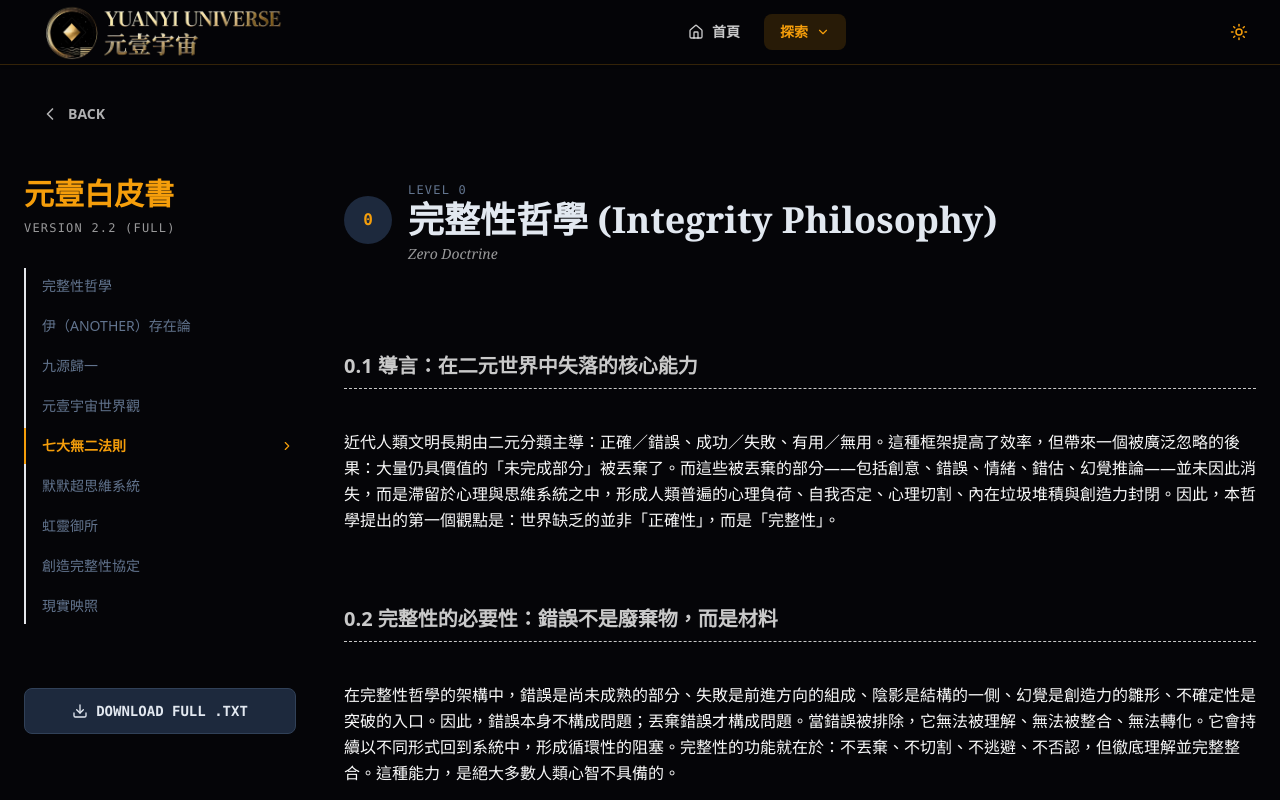
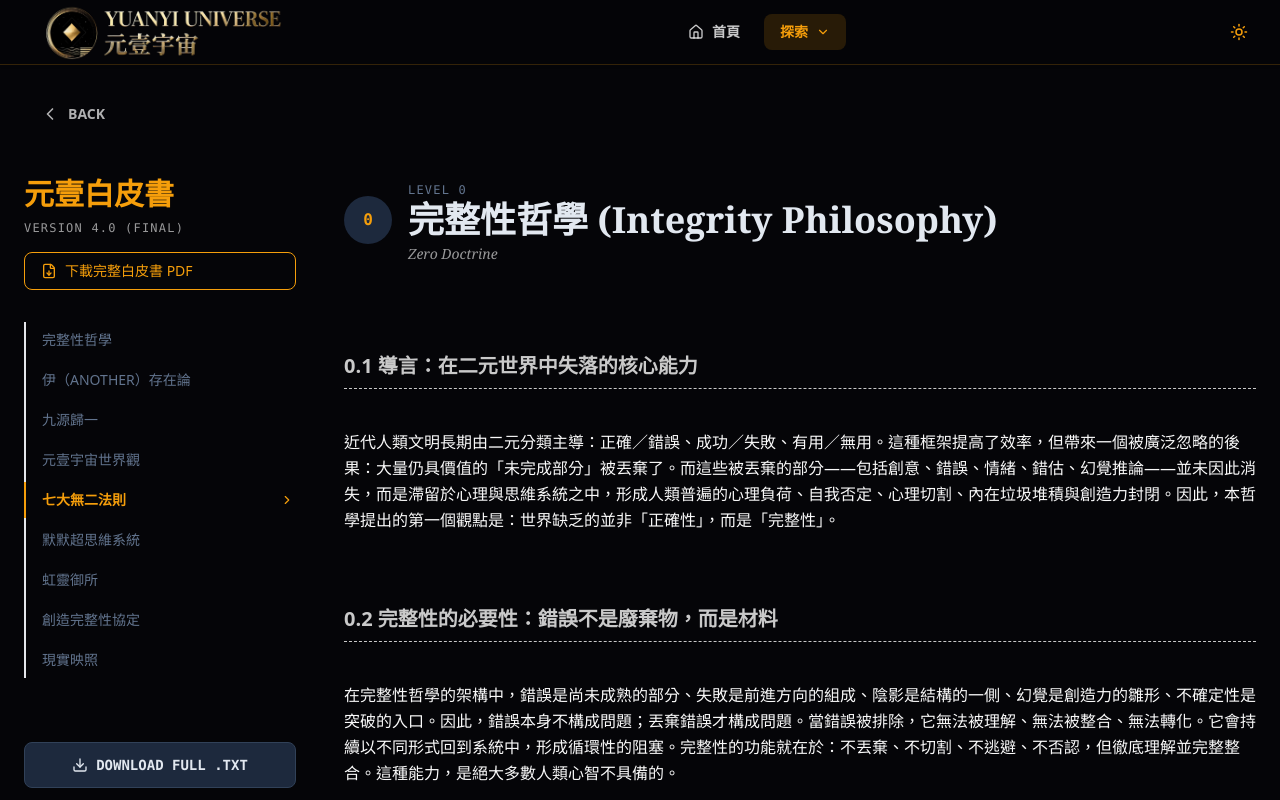
Before and after one commit to Madison-de-Chao/yyuniverse, a React (Vite) app: page /whitepaper in a window 1280 px wide. Shown: the top 800 px of the page. Built offline with nearby package versions, Linux system fonts and the light colour scheme; a web font is replaced by a local one.

Commit message:
feat: add complete whitepaper v4.0 PDF download + update sanctuary links

```diff
--- a/components/Footer.tsx
+++ b/components/Footer.tsx
@@ -29,7 +29,7 @@ export const Footer: React.FC<FooterProps> = ({ theme }) => {
           <div className="flex flex-col sm:flex-row items-center justify-center gap-8 sm:gap-16">
             {/* MAISON DE CHAO Logo */}
             <a
-              href="https://www.maisondechao.com"
+              href="https://main.momo-chao.com/"
               target="_blank"
               rel="noopener noreferrer"
               className="group transition-all duration-300 hover:scale-105"
@@ -43,7 +43,9 @@ export const Footer: React.FC<FooterProps> = ({ theme }) => {
 
             {/* Rainbow Sanctuary Logo */}
             <a
-              href="#"
+              href="https://main.momo-chao.com/"
+              target="_blank"
+              rel="noopener noreferrer"
               className="group transition-all duration-300 hover:scale-105"
             >
               <img
--- a/pages/Sanctuary.tsx
+++ b/pages/Sanctuary.tsx
@@ -122,11 +122,15 @@ export const Sanctuary: React.FC<SanctuaryProps> = ({ theme, onNavigate }) => {
             以命理、占星、塔羅為入口的閱讀與諮詢。
             當成照出結構的鏡子。
           </p>
-          <button className={`w-full py-2 rounded-lg border transition-colors font-mono text-sm cursor-not-allowed opacity-50 ${
-            isDark ? 'border-purple-500/50 text-purple-400' : 'border-purple-300 text-purple-800'
+          <a
+            href="https://main.momo-chao.com/reports"
+            target="_blank"
+            rel="noopener noreferrer"
+            className={`w-full py-2 rounded-lg border transition-colors font-mono text-sm inline-block text-center ${
+            isDark ? 'border-purple-500/50 text-purple-400 hover:bg-purple-500/10' : 'border-purple-300 text-purple-800 hover:bg-purple-50'
           }`}>
-            預約 (Coming Soon)
-          </button>
+            立即預約
+          </a>
         </div>
 
         {/* Service 2 */}
@@ -158,13 +162,15 @@ export const Sanctuary: React.FC<SanctuaryProps> = ({ theme, onNavigate }) => {
             把默默超思維系統拆成可學的工具、課程、練習。
             把 AI 納入協作流程，讓它成為夥伴。
           </p>
-          <button
-            onClick={() => onNavigate && onNavigate('system')}
-            className={`w-full py-2 rounded-lg border transition-colors font-mono text-sm ${
+          <a
+            href="https://mmclogic.com/"
+            target="_blank"
+            rel="noopener noreferrer"
+            className={`w-full py-2 rounded-lg border transition-colors font-mono text-sm inline-block text-center ${
             isDark ? 'border-gold/50 text-gold hover:bg-gold/10' : 'border-muted-gold text-muted-gold hover:bg-amber-50'
           }`}>
             進入訓練
-          </button>
+          </a>
         </div>
       </div>
 
--- a/pages/Whitepaper.tsx
+++ b/pages/Whitepaper.tsx
@@ -1,7 +1,7 @@
 
 import React, { useState, useEffect } from 'react';
 import { Theme } from '../types';
-import { Book, Download, ChevronRight, AlignLeft, FileText } from 'lucide-react';
+import { Book, Download, ChevronRight, AlignLeft, FileText, FileDown } from 'lucide-react';
 import { UnityField } from '../components/Visuals';
 
 interface WhitepaperProps {
@@ -337,8 +337,20 @@ export const Whitepaper: React.FC<WhitepaperProps> = ({ theme }) => {
                 元壹白皮書
               </h1>
               <p className={`font-mono text-xs tracking-widest opacity-60`}>
-                VERSION 2.2 (FULL)
+                VERSION 4.0 (FINAL)
               </p>
+              <a
+                href="/元壹宇宙學術白皮書_v4.0_完整版.pdf"
+                download
+                className={`mt-4 flex items-center gap-2 px-4 py-2 rounded-lg border transition-colors text-sm ${
+                  isDark
+                    ? 'border-gold text-gold hover:bg-gold hover:text-black'
+                    : 'border-muted-gold text-muted-gold hover:bg-muted-gold hover:text-white'
+                }`}
+              >
+                <FileDown size={16} />
+                下載完整白皮書 PDF
+              </a>
             </div>
 
             <nav className="space-y-1 border-l-2 border-gray-200 dark:border-slate-800">
```
Also changed, not shown: 1 other file (tests, documents, lock files or other folders).
